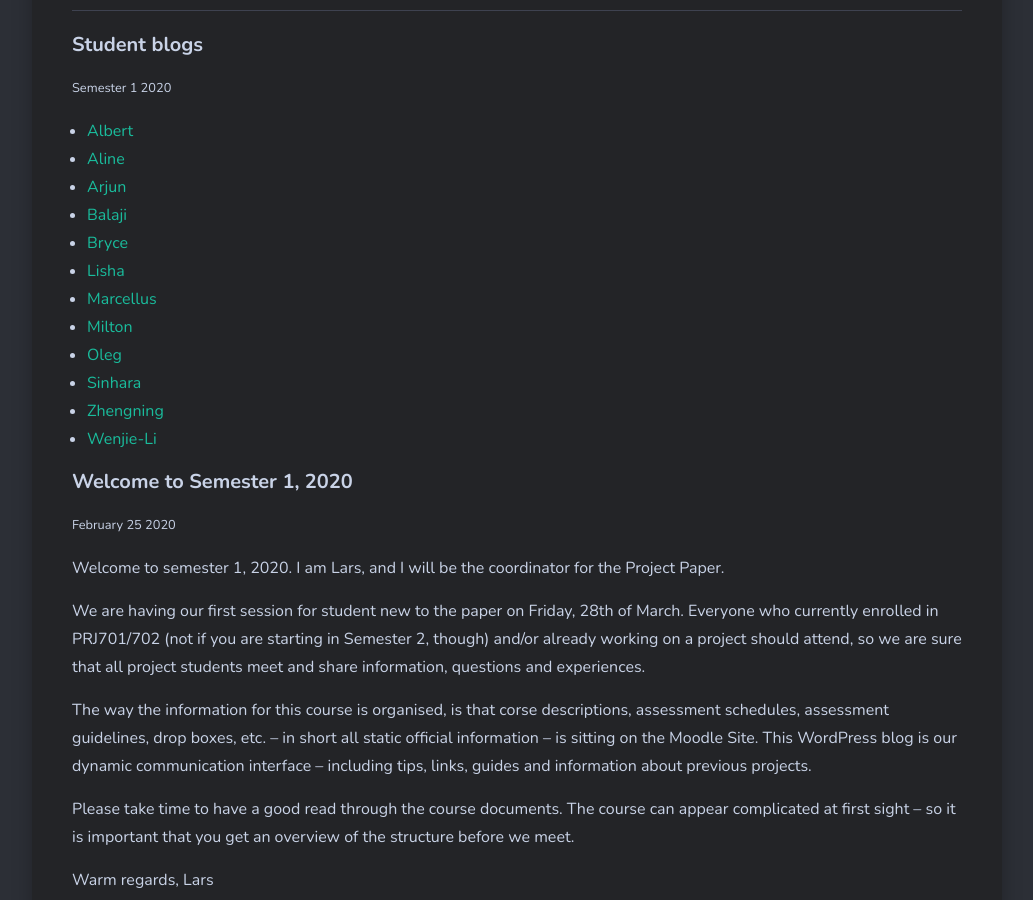
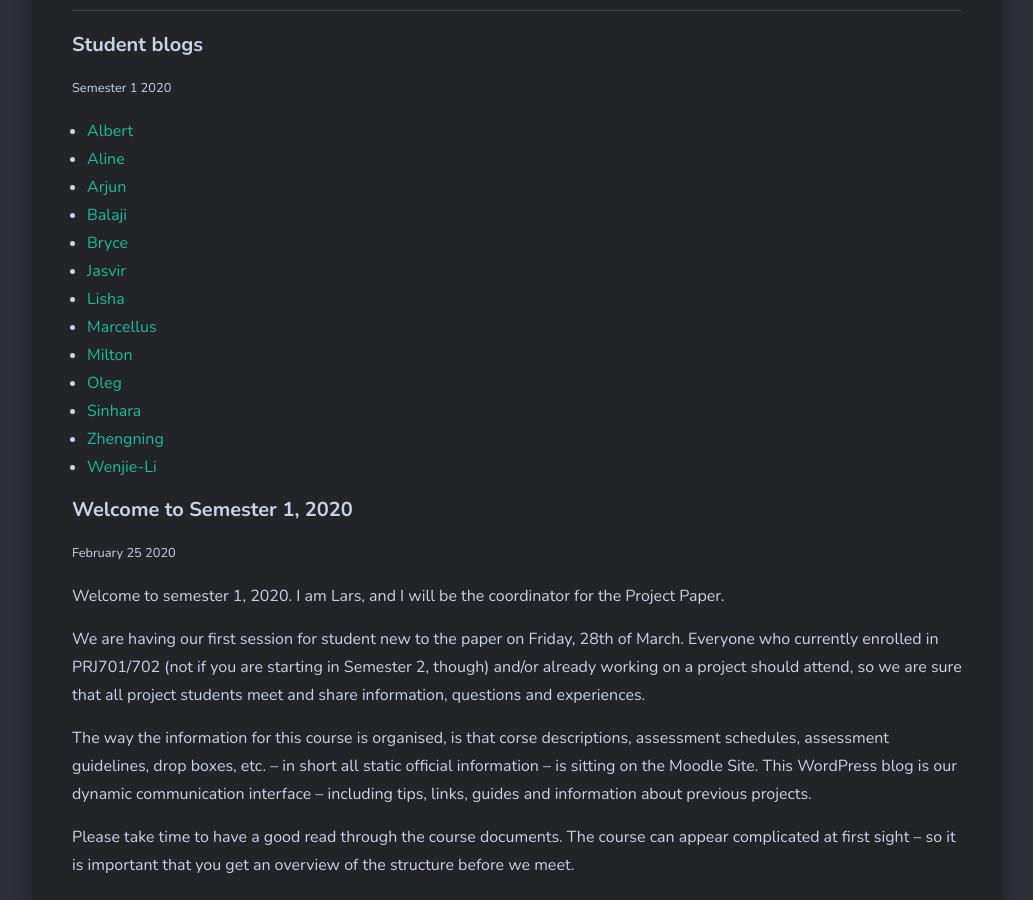
Before and after one commit to larsoliverdam/nmit, a Jekyll site: the page built from _pages/PRJ70x.md, in a window 1280 px wide and 900 px high, scrolled down 838 px. Shown: the whole window, without its empty margins (123-1156 px from the left). Built offline with Jekyll 4.4.1, drawn with Linux system fonts in a browser that asks for light colours; nearby versions of some CDN libraries; comment, search, counter and statistics services are not loaded.

Commit message:
Jasvir blog

```diff
--- a/_pages/PRJ70x.md
+++ b/_pages/PRJ70x.md
@@ -13,6 +13,7 @@ image: 01.jpg
 * [Arjun](https://itproject2020arjunmadhavankutty.wordpress.com/)
 * [Balaji](https://balajiprojectblog.wordpress.com/)
 * [Bryce](https://bjrowedev.github.io/projectjournal/)
+* [Jasvir](https://jasvir32205620.wordpress.com/)
 * [Lisha](https://graduateprj702sem1.wordpress.com/)
 * [Marcellus](http://itmarcellus.school.blog/category/prj702-it-project/)
 * [Milton](https://prj701716603981.wordpress.com/)
```
